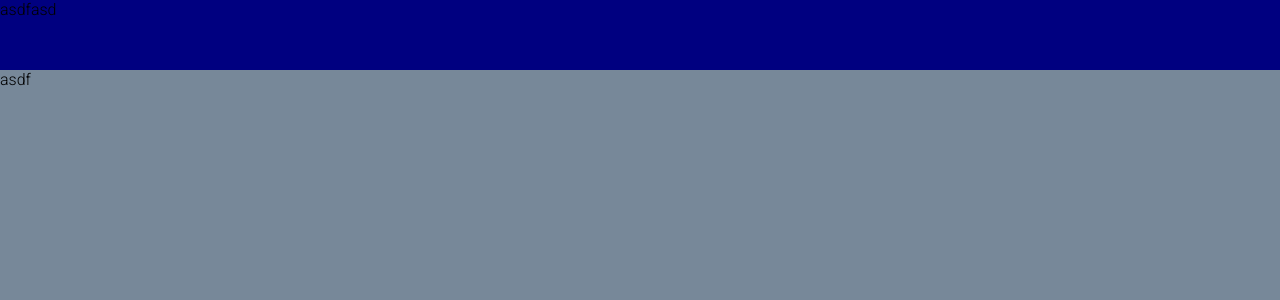
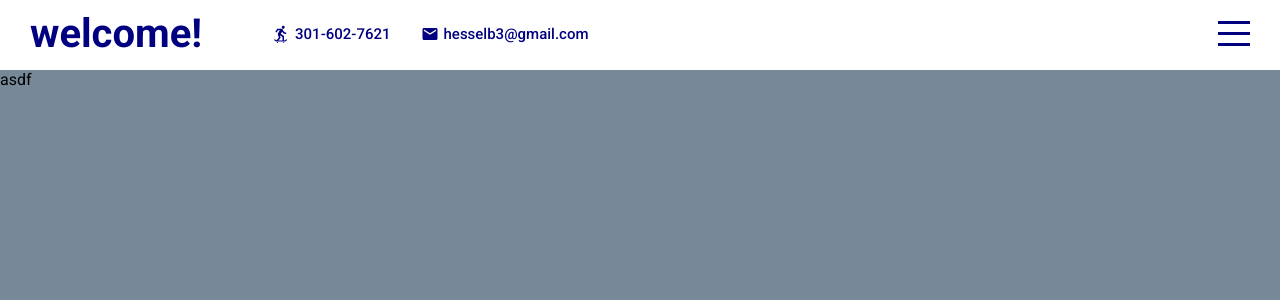
Before and after one commit to BHessel/personalsite, a React (Create React App) app: page / in a window 1280 px wide. Shown: the top 300 px of the page. Built offline with nearby package versions, Linux system fonts and the light colour scheme.

Commit message:
banner update, break

```diff
--- a/package.json
+++ b/package.json
@@ -3,6 +3,10 @@
   "version": "0.1.0",
   "private": true,
   "dependencies": {
+    "@emotion/react": "^11.10.0",
+    "@emotion/styled": "^11.10.0",
+    "@mui/icons-material": "^5.8.4",
+    "@mui/material": "^5.9.3",
     "@testing-library/jest-dom": "^5.16.5",
     "@testing-library/react": "^13.3.0",
     "@testing-library/user-event": "^13.5.0",
--- a/public/index.html
+++ b/public/index.html
@@ -4,7 +4,7 @@
     <meta charset="utf-8" />
     <meta name="viewport" content="width=device-width, initial-scale=1" />
     <link
-      href="https://fonts.googleapis.com/css2?family=Roboto:wght@100;300;700;900&display=swap"
+      href="https://fonts.googleapis.com/css2?family=Roboto:wght@100;200;300;400;500;700;900&display=swap"
       rel="stylesheet"
     />
     <style>
--- a/src/app.scss
+++ b/src/app.scss
@@ -1,19 +1,20 @@
-.App{
+.App {
   height: 100vh;
 
-    .sections{
+  .sections {
     width: 100%;
     height: calc(100vh - 70px);
     background-color: lightsalmon;
     position: relative;
     top: 70px;
+    scroll-behavior: smooth;
     scroll-snap-type: y mandatory;
     scrollbar-width: none; //firefox browser
-        &::-webkit-scrollbar{
+    &::-webkit-scrollbar {
       display: none;
     } //others, including chrome
 
-        > *{
+    > * {
       width: 100vw;
       height: calc(100vh - 70px);
       scroll-snap-align: start;
--- a/src/components/banner/Banner.jsx
+++ b/src/components/banner/Banner.jsx
@@ -1,10 +1,33 @@
 import React from "react";
-import './banner.scss'
+import "./banner.scss";
+import { Skateboarding, Email } from "@mui/icons-material";
 
 const Banner = () => {
   return (
     <div className="banner">
-      asdfasd
+      <div className="wrapper">
+        <div className="left">
+          <a href="#intro" className="logo">
+            welcome!
+          </a>
+          <div className="itemContainer">
+            <Skateboarding className="icon" />
+            <span>301-602-7621</span>
+            <div className="itemContainer">
+              <Email className="icon" />
+              <span>hesselb3@gmail.com</span>
+            </div>
+          </div>
+        </div>
+        <div className="right">
+          <div className='hamburger'>
+            <span className="line1"></span>
+            <span className="line2"></span>
+            <span className="line3"></span>
+
+          </div>
+        </div>
+      </div>
     </div>
   );
 };
--- a/src/components/banner/banner.scss
+++ b/src/components/banner/banner.scss
@@ -1,8 +1,63 @@
-.banner{
-    width: 100%;
-    height: 70px;
-    background-color: navy;
-    position: fixed;
-    top: 0;
-    z-index: 2;
+@import "../../global.scss";
+
+.banner {
+  width: 100%;
+  height: 70px;
+  background-color: white;
+  color: $mainColor;
+  position: fixed;
+  top: 0;
+  z-index: 2;
+
+  .wrapper {
+    padding: 10px 30px;
+    display: flex;
+    align-items: center;
+    justify-content: space-between;
+
+    .left {
+      display: flex;
+      align-items: center;
+
+      .logo {
+        font-size: 40px;
+        font-weight: 700;
+        text-decoration: none;
+        color: inherit;
+        margin-right: 40px;
+      }
+
+      .itemContainer {
+        display: flex;
+        align-items: center;
+        margin-left: 30px;
+
+        .icon {
+          font-size: 18px;
+          margin-right: 5px;
+        }
+
+        span {
+          font-size: 15px;
+          font-weight: 500;
+        }
+      }
+    }
+    .right{
+        .hamburger{
+            width: 32px;
+            height: 25px;
+            display: flex;
+            flex-direction: column;
+            justify-content: space-between;
+            cursor: pointer;
+        }
+
+        span{
+            width: 100%;
+            height: 3px;
+            background-color: $mainColor;
+        }
+    }
+  }
 }
--- a/src/components/contact/Contact.jsx
+++ b/src/components/contact/Contact.jsx
@@ -3,8 +3,8 @@ import './contact.scss'
 
 const Contact = () => {
     return (
-        <div className='contact'>
-            asdf
+        <div className='contact' id='contact'>
+            contact
         </div>
     );
 }
--- a/src/components/intro/Intro.jsx
+++ b/src/components/intro/Intro.jsx
@@ -3,7 +3,7 @@ import './intro.scss';
 
 const Intro = () => {
     return (
-        <div className='intro'>
+        <div className='intro' id='intro'>
             asdf
         </div>
     );
--- a/src/components/portfolio/Portfolio.jsx
+++ b/src/components/portfolio/Portfolio.jsx
@@ -3,7 +3,7 @@ import './portfolio.scss';
 
 const Portfolio = () => {
     return (
-        <div className='portfolio'>
+        <div className='portfolio' id='portfolio'>
             asdfasdf
         </div>
     );
--- a/src/components/testimonials/Testimonials.jsx
+++ b/src/components/testimonials/Testimonials.jsx
@@ -3,7 +3,7 @@ import './testimonials.scss';
 
 const Testimonials = () => {
     return (
-        <div className='testimonials'>
+        <div className='testimonials' id='testimonials'>
             fdsafasdf
         </div>
     );
--- a/src/components/works/Works.jsx
+++ b/src/components/works/Works.jsx
@@ -3,7 +3,7 @@ import './works.scss';
 
 const Works = () => {
     return (
-        <div className='works'>
+        <div className='works' id='works'>
             asdfasdfads
         </div>
     );
--- /dev/null
+++ b/src/global.scss
@@ -0,0 +1 @@
+$mainColor: navy;
```
Also changed, not shown: 1 other file (tests, documents, lock files or other folders). Lines whose indentation alone changed are shown as unchanged.
